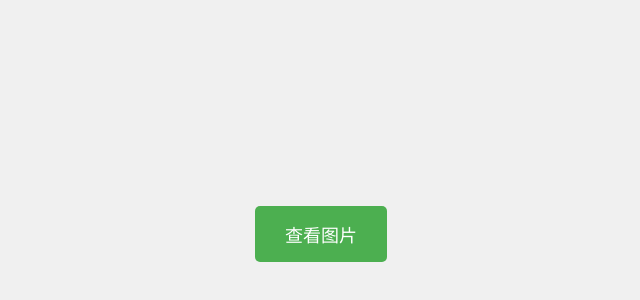
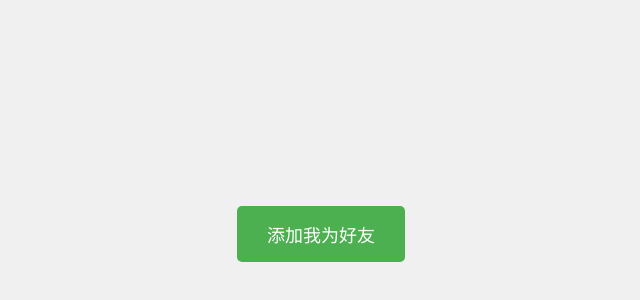
Before and after one commit to 676248323/VideoIndex, a plain HTML site: page index.html in a window 1280 px wide. Shown: the part 166-466 px from the top of the page, without its empty margins (319-959 px from the left). Drawn offline with Linux system fonts and the light colour scheme.

Commit message:
【fix】

```diff
--- a/index.html
+++ b/index.html
@@ -29,6 +29,6 @@
     </style>
 </head>
 <body>
-    <button onclick="window.location.href='https://a.jm9u.com/upload/4/20250512/8896320a8b7eac6d0cb9212f44958e59.jpg'">查看图片</button>
+    <button onclick="window.location.href='https://a.jm9u.com/upload/4/20250512/8896320a8b7eac6d0cb9212f44958e59.jpg'">添加我为好友</button>
 </body>
 </html>
```
